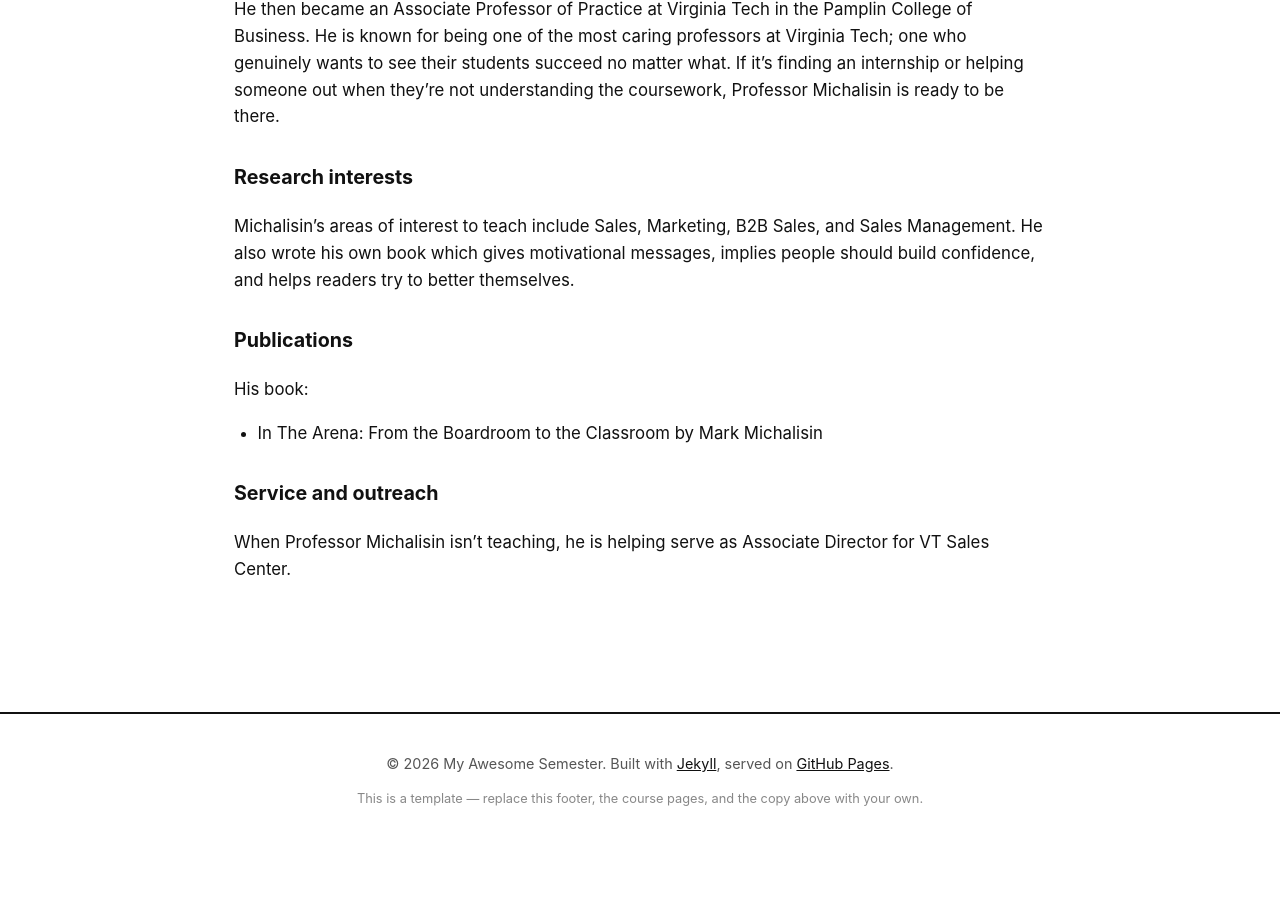
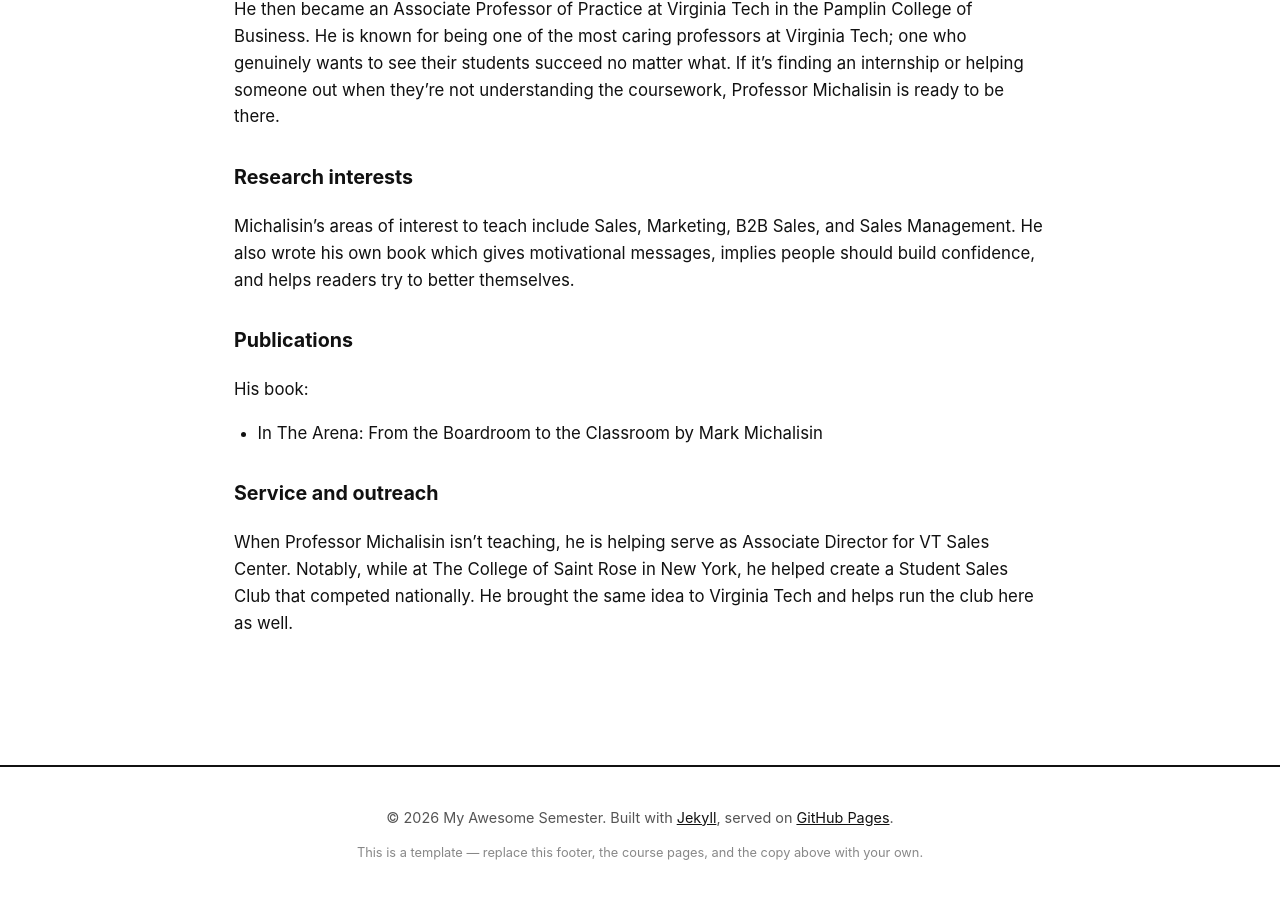
Before and after one commit to annaolszowy27/myawesomesemester, a Jekyll site: the page built from _courses/course-05.md, in a window 1280 px wide and 900 px high, scrolled down 758 px. Built offline with Jekyll 4.4.1, drawn with Linux system fonts in a browser that asks for light colours; before the commit the page ends 1605 px from its top, so only the background shows below that.

Commit message:
Update course-05.md

```diff
--- a/_courses/course-05.md
+++ b/_courses/course-05.md
@@ -31,4 +31,4 @@ His book:
 
 ### Service and outreach
 
-When Professor Michalisin isn't teaching, he is helping serve as Associate Director for VT Sales Center.
+When Professor Michalisin isn't teaching, he is helping serve as Associate Director for VT Sales Center. Notably, while at The College of Saint Rose in New York, he helped create a Student Sales Club that competed nationally. He brought the same idea to Virginia Tech and helps run the club here as well.
```
